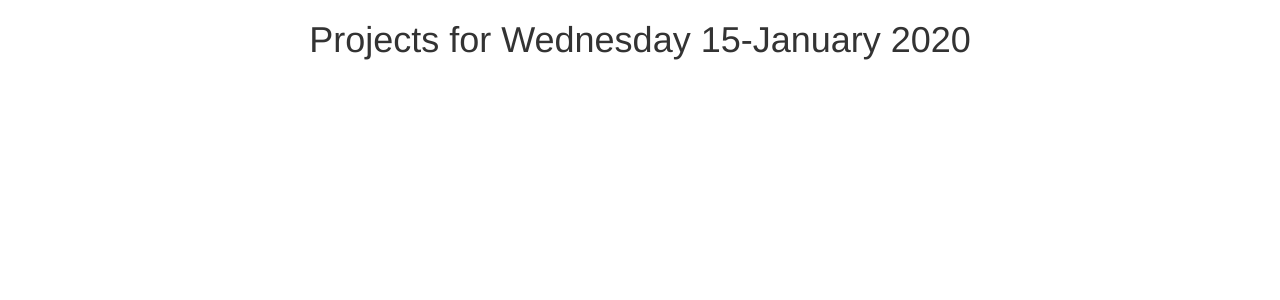
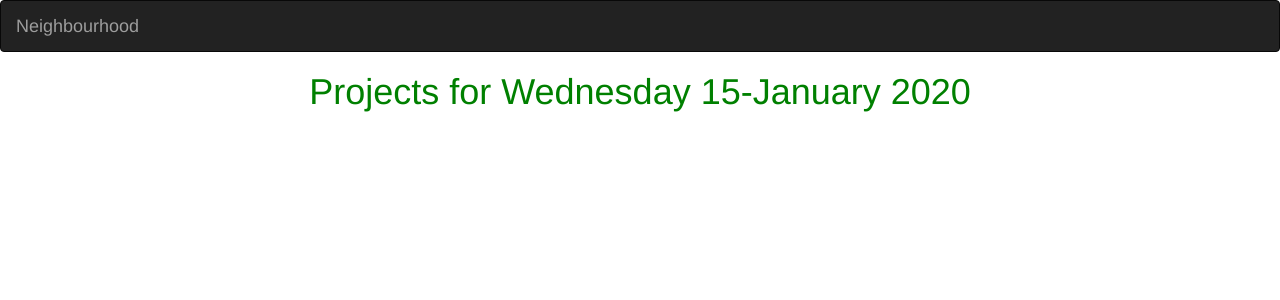
Before and after one commit to Ephraim-Kamau/Neighbourhood, a Django app: template projects/templates/all-projects/base.html in a window 1280 px wide. Shown: the top 300 px of the page. Run offline with Django 3.2, Linux system fonts and the light colour scheme; the template is opened without the code that fills it: most values are stand-ins (such as "Sample title", 1, 10 or a date in 2020); some libraries are stand-ins or nearby versions.

Commit message:
Add navbar and static files folder

```diff
--- a/hood/settings.py
+++ b/hood/settings.py
@@ -120,3 +120,6 @@ USE_TZ = True
 # https://docs.djangoproject.com/en/1.11/howto/static-files/
 
 STATIC_URL = '/static/'
+STATICFILES_DIRS = [
+    os.path.join(BASE_DIR, "static"),
+]
--- a/projects/templates/all-projects/base.html
+++ b/projects/templates/all-projects/base.html
@@ -1,4 +1,5 @@
 {% load bootstrap3 %}
+{% load static%}
 <!DOCTYPE html>
 <html>
 <head>
@@ -12,10 +13,13 @@
 
   {% block styles %}
   {% bootstrap_css %}
+  <link rel="stylesheet" href="{% static 'css/baseprojects.css' %}">
 {% endblock %}
 
 </head>
 <body>
+    {% include "navbar.html" %}
+
     {% block content %}
      <h1 class='text-center'>Projects for {{date|date:"l d-F Y"}}</h1>
       {%endblock%}
--- /dev/null
+++ b/projects/templates/navbar.html
@@ -0,0 +1,17 @@
+<!DOCTYPE html>
+<html lang="en">
+<head>
+
+  <meta charset="utf-8">
+  <meta name="viewport" content="width=device-width, initial-scale=1">
+</head>
+<body>
+<nav class="navbar navbar-inverse">
+  <div class="container-fluid">
+    <div class="navbar-header">
+      <a class="navbar-brand" href="{% url 'projectsToday' %}">Neighbourhood</a>
+    </div>
+  </div>
+</nav>
+</body>
+</html>
--- /dev/null
+++ b/static/css/baseprojects.css
@@ -0,0 +1,4 @@
+h1
+{
+  color: green;
+}
```
